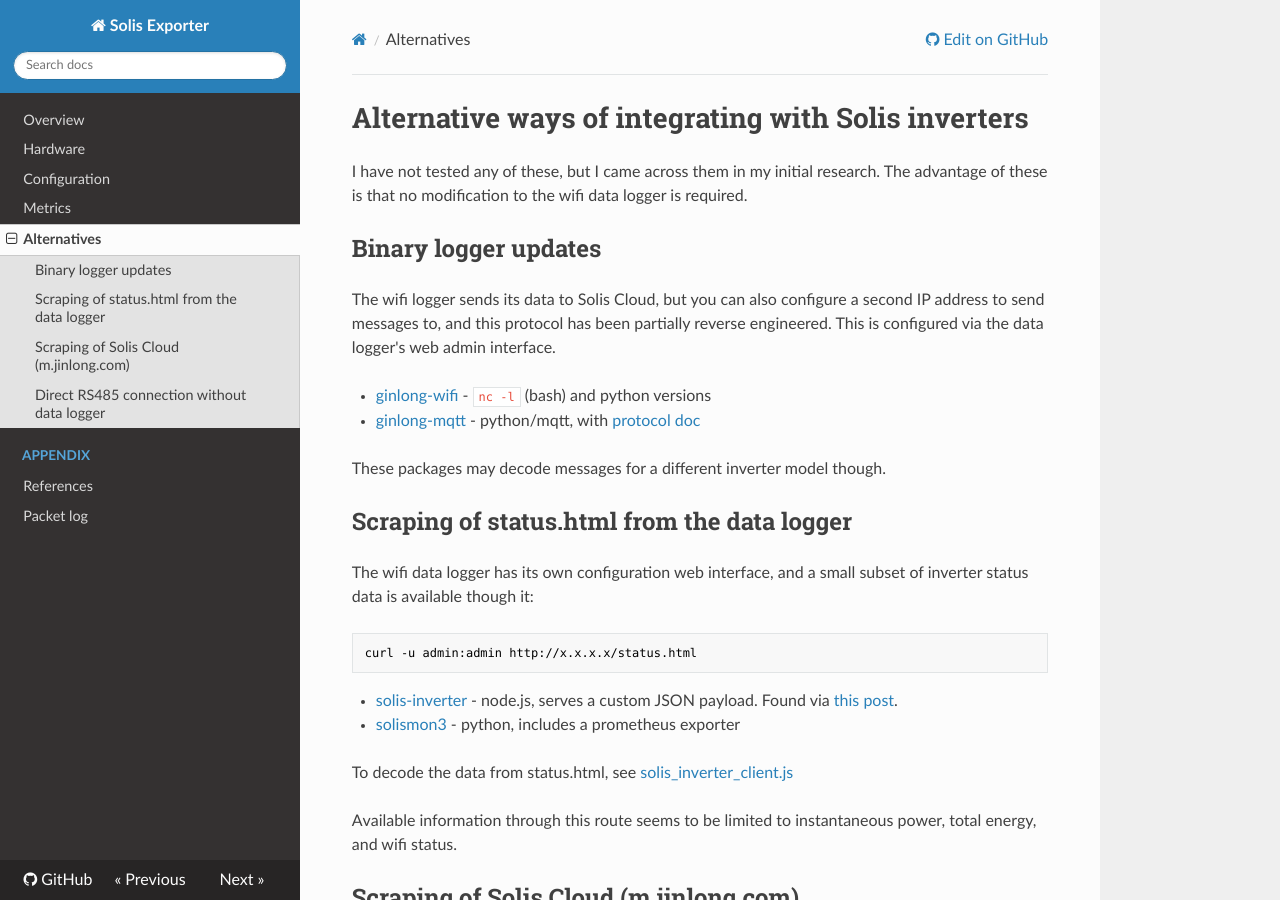
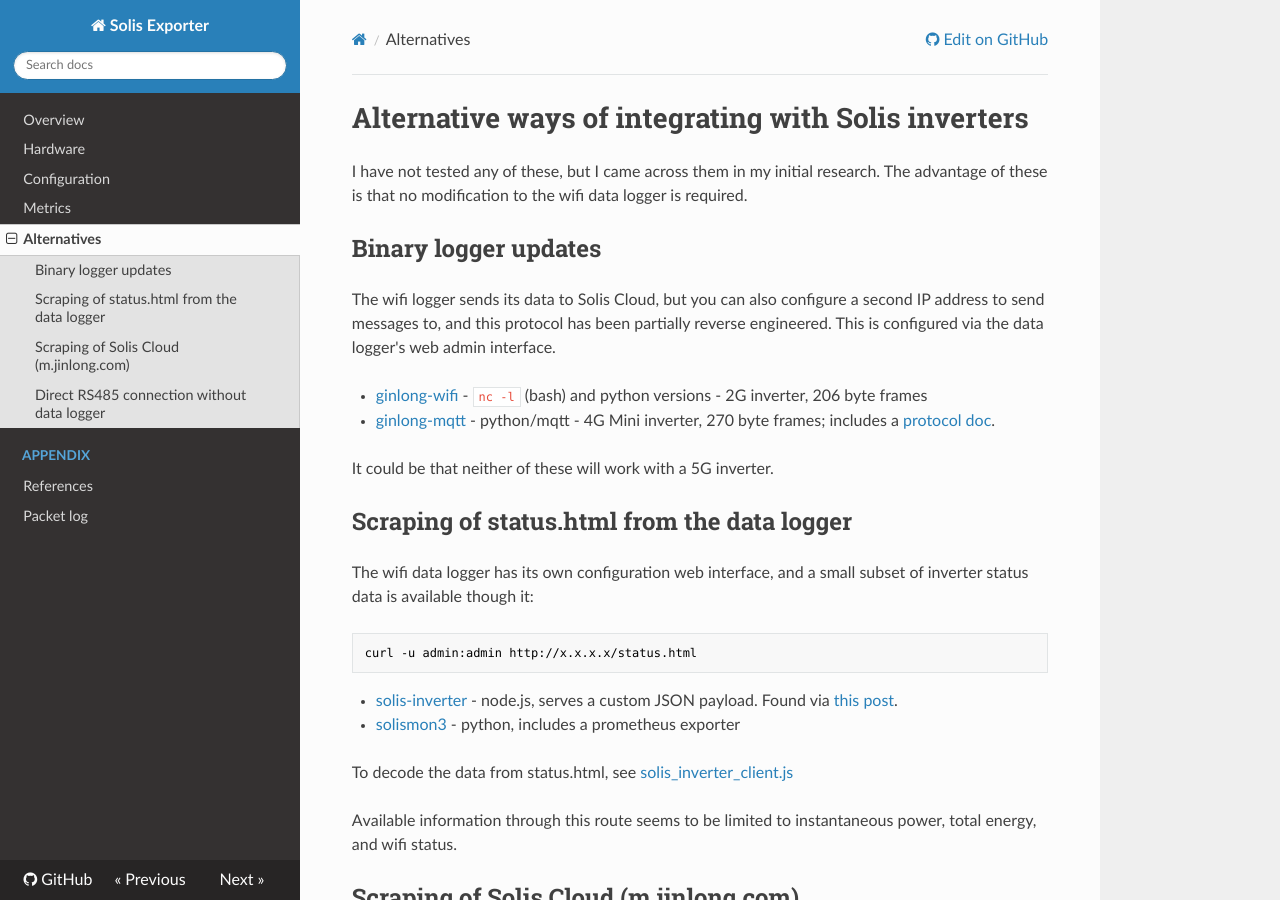
Before and after one commit to candlerb/solis_exporter, an MkDocs documentation site: the page built from docs/alternatives/index.md, in a window 1280 px wide and 900 px high. Built offline with MkDocs 1.6.1, drawn with Linux system fonts in a browser that asks for light colours; nearby versions of some CDN libraries.

```diff
--- a/docs/alternatives/index.md
+++ b/docs/alternatives/index.md
@@ -12,11 +12,12 @@ reverse engineered.  This is configured via the data logger's web admin
 interface.
 
 * [ginlong-wifi](https://github.com/graham0/ginlong-wifi) - `nc -l` (bash)
-  and python versions
-* [ginlong-mqtt](https://github.com/dpoulson/ginlong-mqtt) - python/mqtt,
-  with [protocol doc](https://github.com/dpoulson/ginlong-mqtt/blob/master/Protocol)
+  and python versions - 2G inverter, 206 byte frames
+* [ginlong-mqtt](https://github.com/dpoulson/ginlong-mqtt) - python/mqtt -
+  4G Mini inverter, 270 byte frames; includes a
+  [protocol doc](https://github.com/dpoulson/ginlong-mqtt/blob/master/Protocol).
 
-These packages may decode messages for a different inverter model though.
+It could be that neither of these will work with a 5G inverter.
 
 ## Scraping of status.html from the data logger
 
```
